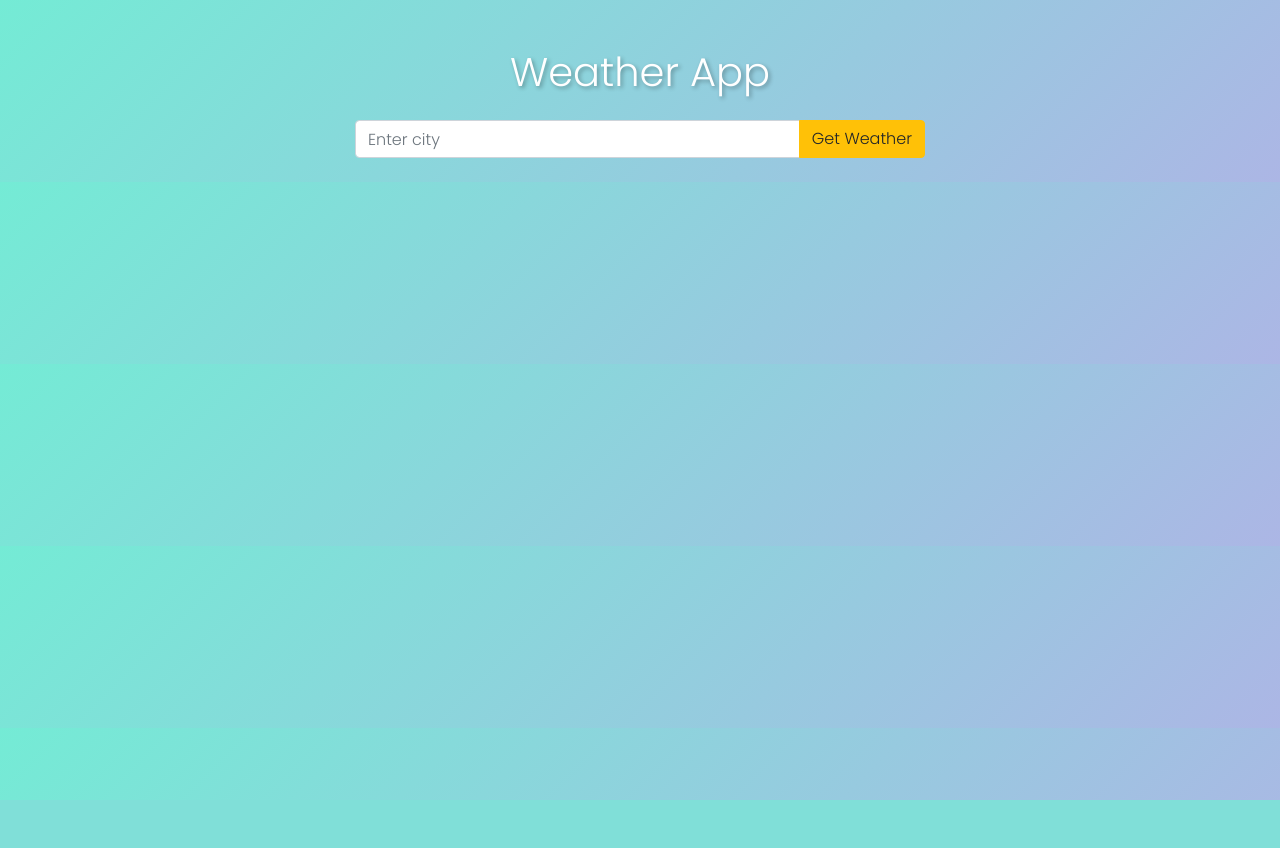
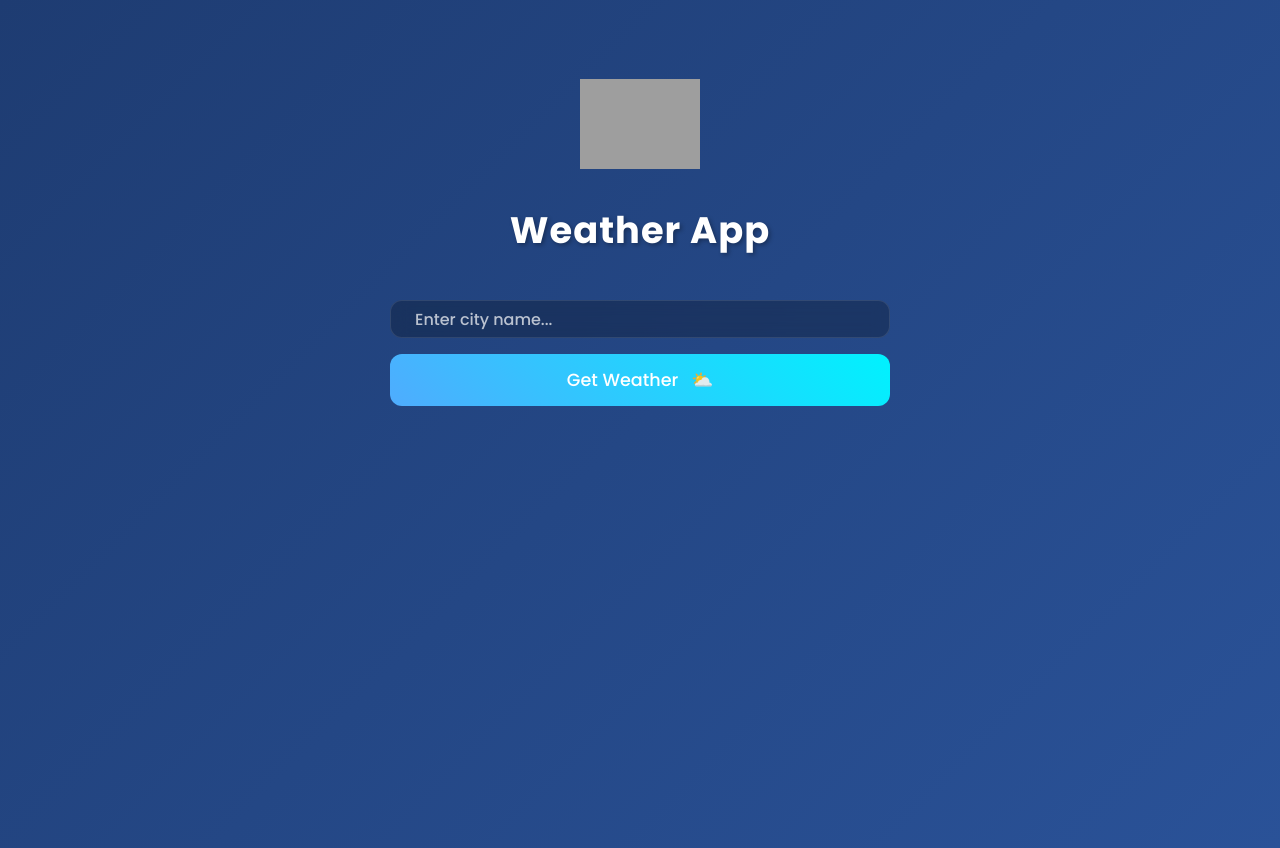
Before and after one commit to abuawaish/weather_app, a Flask app: page / in a window 1280 px wide. Before the commit the page ends 800 px from the top, so only its background shows below. Run offline with Flask 3, Linux system fonts and the light colour scheme; some libraries are stand-ins or nearby versions; grey boxes are pictures that could not be loaded.

Commit message:
frontend code enhanced

```diff
--- a/static/styles.css
+++ b/static/styles.css
@@ -1,78 +1,206 @@
-body {
+/* Base Styles */
+body.custom-gradient {
+    background: linear-gradient(135deg, #1e3c72 0%, #2a5298 100%);
+    min-height: 100vh;
     font-family: 'Poppins', sans-serif;
-    background: linear-gradient(135deg, #74ebd5 0%, #ACB6E5 100%);
-    color: #333;
+    color: #ffffff;
 }
 
-.container {
-    max-width: 600px;
-    margin-top: 100px;
+/* Header Styles */
+.header-container {
+    position: relative;
+    padding: 1rem 0;
 }
 
-h1 {
-    text-shadow: 2px 2px 4px rgba(0, 0, 0, 0.3);
+.animated-logo {
+    width: 120px;
+    height: 120px;
+    margin-bottom: 1rem;
+    background: transparent;
+    object-fit: contain;
 }
 
-.input-group input {
-    border-radius: 0.25rem;
+.app-title {
+    font-weight: 700;
+    font-size: 2.3rem;
+    color: #fff;
+    text-shadow: 2px 2px 4px rgba(0, 0, 0, 0.3);
+    letter-spacing: 1px;
+    margin-top: 0.5rem;
 }
 
-.input-group .btn {
-    border-radius: 0.25rem;
-    transition: background-color 0.3s, transform 0.2s;
+/* Search Container Styles */
+.search-container {
+    max-width: 500px;
+    margin: 0 auto;
+    display: flex;
+    flex-direction: column;
+    gap: 1rem;
 }
 
-.input-group .btn:hover {
-    background-color: #FFC107;
-    transform: scale(1.05);
+.search-input {
+    background: rgba(0, 0, 0, 0.25);
+    border: 1px solid rgba(255, 255, 255, 0.1);
+    border-radius: 12px;
+    color: #fff !important;
+    padding: 1rem 1.5rem;
+    backdrop-filter: blur(8px);
+    transition: all 0.3s ease;
 }
 
-.alert {
-    border-radius: 0.25rem;
-    font-weight: 600;
+.search-input:focus {
+    background: rgba(0, 0, 0, 0.35);
+    border-color: rgba(255, 255, 255, 0.2);
+    box-shadow: none;
 }
 
-.weather-info {
-    margin-top: 20px;
+.search-input::placeholder {
+    color: rgba(255, 255, 255, 0.7);
 }
 
-.card {
-    background-color: #ffffff;
+.search-btn {
+    background: linear-gradient(45deg, #4facfe 0%, #00f2fe 100%);
     border: none;
-    border-radius: 15px;
+    border-radius: 12px;
+    padding: 0.8rem 1.5rem;
+    transition: all 0.3s ease;
+    width: 100%;
+    font-size: 1.1rem;
+    display: flex;
+    align-items: center;
+    justify-content: center;
+    gap: 0.8rem;
 }
 
-.card-header {
-    border-radius: 15px 15px 0 0;
+.search-btn:hover {
+    transform: translateY(-2px);
+    box-shadow: 0 5px 15px rgba(0, 242, 254, 0.3);
 }
 
-.card-body {
+/* Weather Card Styles */
+.weather-card {
+    background: rgba(255, 255, 255, 0.1);
+    border-radius: 16px;
+    backdrop-filter: blur(10px);
+    box-shadow: 0 8px 32px rgba(0, 0, 0, 0.1);
+    max-width: 500px;
+    margin: 2rem auto;
+    overflow: hidden;
+}
+
+.glass-header {
+    background: rgba(255, 255, 255, 0.15);
+    padding: 1.5rem;
+    border-bottom: 1px solid rgba(255, 255, 255, 0.1);
+}
+
+.glass-body {
     padding: 2rem;
 }
 
-.card-title {
-    font-size: 2rem; /* Increase font size for temperature */
-    font-weight: 600;
-    color: #007bff; /* Use a blue color for the temperature */
+.location {
+    font-size: 1.8rem;
+    margin-bottom: 0.5rem;
+    font-weight: 700;
 }
 
-.card-text {
-    font-size: 1.2rem; /* Slightly larger text for weather condition */
+.weather-main {
+    color: #4facfe;
+    font-weight: 500;
+    text-transform: uppercase;
+    letter-spacing: 1px;
 }
 
-.weather-info.shadow-lg {
-    box-shadow: 0 4px 20px rgba(0, 0, 0, 0.2); /* Card shadow */
+.temperature-display {
+    font-size: 3.5rem;
+    font-weight: 700;
+    margin: 1rem 0;
+    position: relative;
+    display: inline-block;
 }
 
-.fw-bold {
-    font-weight: bold;
+.temp-unit {
+    font-size: 1.5rem;
+    vertical-align: super;
 }
 
-.text-dark {
-    color: #212529; /* Bootstrap's dark text color */
+.weather-details {
+    display: grid;
+    grid-template-columns: repeat(3, 1fr);
+    gap: 1rem;
+    margin-top: 1.5rem;
 }
 
-.error-message {
+.detail-item {
+    background: rgba(255, 255, 255, 0.05);
+    padding: 1rem;
+    border-radius: 10px;
     text-align: center;
-    color: red;
 }
+
+.detail-label {
+    display: block;
+    font-size: 0.9rem;
+    color: rgba(255, 255, 255, 0.8);
+    margin-bottom: 0.3rem;
+}
+
+.detail-value {
+    font-weight: 600;
+    font-size: 1.1rem;
+}
+
+/* Error Message Styles */
+.alert-custom {
+    background: rgba(255, 88, 88, 0.15);
+    border: 1px solid rgba(255, 88, 88, 0.2);
+    color: #ffd700;
+    border-radius: 10px;
+    max-width: 500px;
+    margin: 1rem auto;
+    backdrop-filter: blur(5px);
+    padding: 0.8rem 1.5rem;
+}
+
+/* Animations */
+@keyframes fadeIn {
+    from { opacity: 0; transform: translateY(10px); }
+    to { opacity: 1; transform: translateY(0); }
+}
+
+@keyframes fadeInUp {
+    from { opacity: 0; transform: translateY(20px); }
+    to { opacity: 1; transform: translateY(0); }
+}
+
+.animated {
+    animation-duration: 0.5s;
+    animation-fill-mode: both;
+}
+
+.fadeIn {
+    animation-name: fadeIn;
+}
+
+.fadeInUp {
+    animation-name: fadeInUp;
+}
+
+/* Mobile Responsive */
+@media (max-width: 576px) {
+    .app-title {
+        font-size: 2rem;
+    }
+
+    .search-container {
+        padding: 0 1rem;
+    }
+
+    .weather-details {
+        grid-template-columns: 1fr;
+    }
+
+    .temperature-display {
+        font-size: 2.8rem;
+    }
+}
--- a/templates/index.html
+++ b/templates/index.html
@@ -3,47 +3,67 @@
 <head>
     <meta charset="UTF-8">
     <meta name="viewport" content="width=device-width, initial-scale=1.0">
-    <title>Weather App</title>
-    <!-- Bootstrap CSS -->
+    <title>WeatherWave</title>
     <link rel="stylesheet" href="https://stackpath.bootstrapcdn.com/bootstrap/4.5.2/css/bootstrap.min.css">
     <link rel="stylesheet" type="text/css" href="{{ url_for('static', filename='styles.css') }}">
-    <!-- Weather Logo -->
-    <link rel="icon" href="{{ url_for('static', filename='weather-logo.png') }}" type="image/png">
-    <link href="https://fonts.googleapis.com/css2?family=Poppins:wght@300;600&display=swap" rel="stylesheet">
+    <link rel="icon" href="{{ url_for('static', filename='weather-anim.gif') }}" type="image/gif">
+    <link href="https://fonts.googleapis.com/css2?family=Poppins:wght@300;500;700&display=swap" rel="stylesheet">
 </head>
-<body class="bg-gradient">
+<body class="custom-gradient">
     <div class="container mt-5">
-        <h1 class="text-center text-white mb-4">Weather App</h1>
+        <div class="header-container text-center mb-4">
+            <img src="{{ url_for('static', filename='cloudy.gif') }}" class="animated-logo" alt="Weather Logo">
+            <h1 class="app-title">Weather App</h1>
+        </div>
+
         <form action="/weather_app" method="post" class="mb-4">
-            <div class="input-group">
-                <input type="text" name="city" class="form-control" placeholder="Enter city" required>
-                <div class="input-group-append">
-                    <button class="btn btn-warning" type="submit">Get Weather</button>
-                </div>
+            <div class="search-container">
+                <input type="text" name="city" class="form-control search-input"
+                       placeholder="Enter city name..." required>
+                <button class="btn btn-primary search-btn" type="submit">
+                    <span class="button-text">Get Weather</span>
+                    <span class="button-icon">⛅</span>
+                </button>
             </div>
         </form>
 
         {% if error %}
-        <div class="alert alert-danger error-message">
-            {{ error }}
+        <div style="display: flex; justify-content: center;">
+            <div class="alert alert-custom error-message animated fadeIn">
+                ⚠️ {{ error }}
+            </div>
         </div>
         {% endif %}
 
         {% if weather %}
-        <div class="weather-info card text-center shadow-lg border-0">
-            <div class="card-header bg-primary text-white">
-                <h2 class="mb-0">Weather in {{ weather['name'] }}</h2>
+        <div class="weather-card animated fadeInUp">
+            <div class="card-header glass-header">
+                <h2 class="location">{{ weather['name'] }}</h2>
+                <div class="weather-main">{{ weather['weather'][0]['main'] }}</div>
             </div>
-            <div class="card-body">
-                <h3 class="card-title">{{ weather['main']['temp'] }} &deg;C</h3>
-                <p class="fw-bold text-dark">Condition: {{ weather['weather'][0]['description'] }}</p>
-                <p class="fw-bold text-dark">Feels Like: {{ weather['main']['feels_like']}} &deg;C</p>
+            <div class="card-body glass-body">
+                <div class="temperature-display">
+                    {{ weather['main']['temp'] }}<span class="temp-unit">°C</span>
+                </div>
+                <div class="weather-details">
+                    <div class="detail-item">
+                        <span class="detail-label">Feels Like</span>
+                        <span class="detail-value">{{ weather['main']['feels_like'] }}°C</span>
+                    </div>
+                    <div class="detail-item">
+                        <span class="detail-label">Humidity</span>
+                        <span class="detail-value">{{ weather['main']['humidity'] }}%</span>
+                    </div>
+                    <div class="detail-item">
+                        <span class="detail-label">Wind Speed</span>
+                        <span class="detail-value">{{ weather['wind']['speed'] }} m/s</span>
+                    </div>
+                </div>
             </div>
         </div>
         {% endif %}
     </div>
 
-    <!-- Bootstrap JS (Optional) -->
     <script src="https://code.jquery.com/jquery-3.5.1.slim.min.js"></script>
     <script src="https://cdn.jsdelivr.net/npm/@popperjs/core@2.9.2/dist/umd/popper.min.js"></script>
     <script src="https://stackpath.bootstrapcdn.com/bootstrap/4.5.2/js/bootstrap.min.js"></script>
```
Also changed, not shown: 1 other file.
